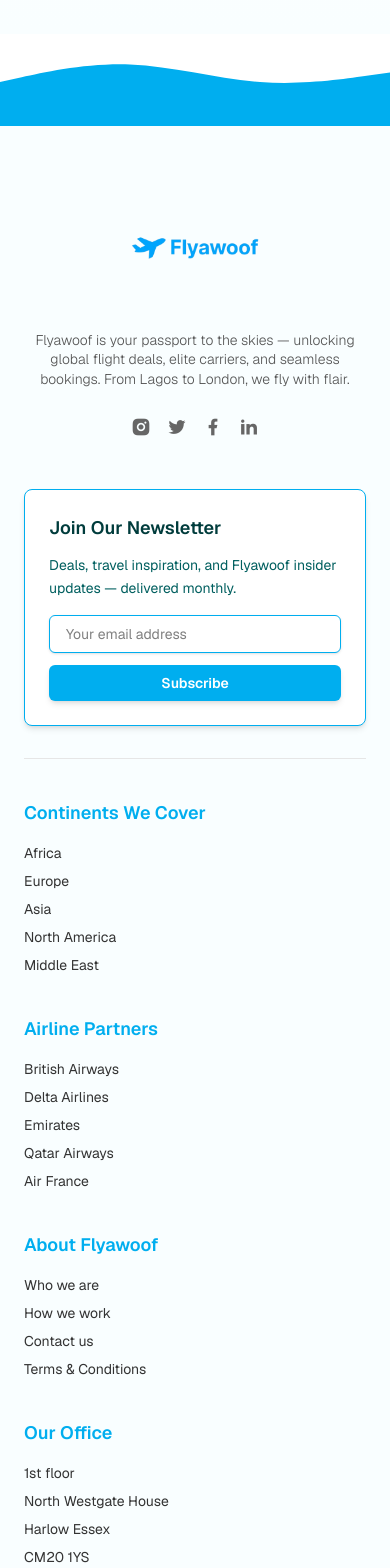
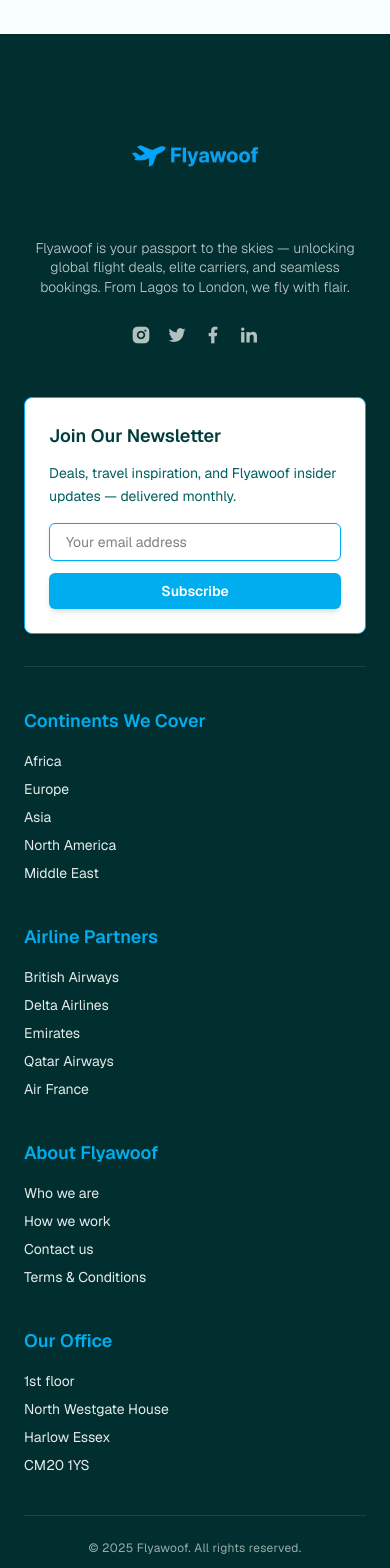
Before and after one commit to careeredu-dev/flyawoof-booking, a Next.js app: page / in a window 390 px wide. Shown: the part 7200-8768 px from the top of the page. Built offline with nearby package versions, Linux system fonts and the light colour scheme.

Commit message:
Fix: move HeroAnimation to component file

```diff
--- a/app/page.tsx
+++ b/app/page.tsx
@@ -573,20 +573,19 @@
 {/* ===============================
 🕊 Decorative Wave Divider Above Footer
 =============================== */}
-<div className="w-full -mb-1">
-  <svg viewBox="0 0 1440 320" className="w-full h-24" preserveAspectRatio="none">
-    <path
-      fill="#00AEEF"
-      d="M0,160L80,144C160,128,320,96,480,101.3C640,107,800,149,960,160C1120,171,1280,149,1360,138.7L1440,128L1440,320L1360,320C1280,320,1120,320,960,320C800,320,640,320,480,320C320,320,160,320,80,320L0,320Z"
-    />
-  </svg>
-</div>
 
 {/* ===============================
 🛬 Flyawoof Footer Start
 =============================== */}
-<footer className="relative bg-[#F9FEFF] text-[#003C3C] pt-14 px-6 sm:px-10 pb-10 overflow-hidden">
-  <div className="relative z-10 max-w-7xl mx-auto flex flex-col lg:flex-row justify-center gap-12 border-b border-[#E6E6E6] pb-8">
+{/* ===============================
+🕊 Decorative Wave Divider Above Footer
+=============================== */}
+
+{/* ===============================
+🛬 Flyawoof Footer Start
+=============================== */}
+<footer className="relative bg-[#012E2E] text-white pt-14 px-6 sm:px-10 pb-10 overflow-hidden">
+  <div className="relative z-10 max-w-7xl mx-auto flex flex-col lg:flex-row justify-center gap-12 border-b border-white/10 pb-8">
 
     {/* 🔵 Logo + About + Socials */}
     <div className="w-full lg:max-w-md flex flex-col items-center lg:items-start text-center lg:text-left gap-4">
@@ -597,7 +596,7 @@
         height={55}
         className="object-contain hover:scale-105 transition-transform duration-300"
       />
-      <p className="text-[#555] text-sm leading-snug font-light">
+      <p className="text-white/75 text-sm leading-snug font-light">
         Flyawoof is your passport to the skies — unlocking global flight deals, elite carriers, and seamless bookings. From Lagos to London, we fly with flair.
       </p>
       <div className="flex justify-center lg:justify-start gap-4 mt-2">
@@ -605,7 +604,7 @@
           <a
             key={icon}
             href="#"
-            className="text-[#666] hover:text-[#00AEEF] text-xl transition hover:scale-110"
+            className="text-white/70 hover:text-[#00AEEF] text-xl transition hover:scale-110"
             aria-label={`Flyawoof on ${icon}`}
           >
             <i className={`ri-${icon}-fill`}></i>
@@ -675,7 +674,7 @@
     ].map(({ title, items }) => (
       <div key={title}>
         <h3 className="text-lg font-semibold mb-4 text-[#00AEEF]">{title}</h3>
-        <ul className="text-sm space-y-2 text-[#333]">
+        <ul className="text-sm space-y-2 text-white/90">
           {items.map((item) => (
             <li key={item}>{item}</li>
           ))}
@@ -685,7 +684,7 @@
   </div>
 
   {/* 🔒 Footer Copyright */}
-  <div className="relative z-10 text-center text-xs text-[#666] border-t border-[#E6E6E6] pt-6 mt-10 tracking-wide">
+  <div className="relative z-10 text-center text-xs text-white/60 border-t border-white/10 pt-6 mt-10 tracking-wide">
     © 2025 Flyawoof. All rights reserved.
   </div>
 </footer>
```
